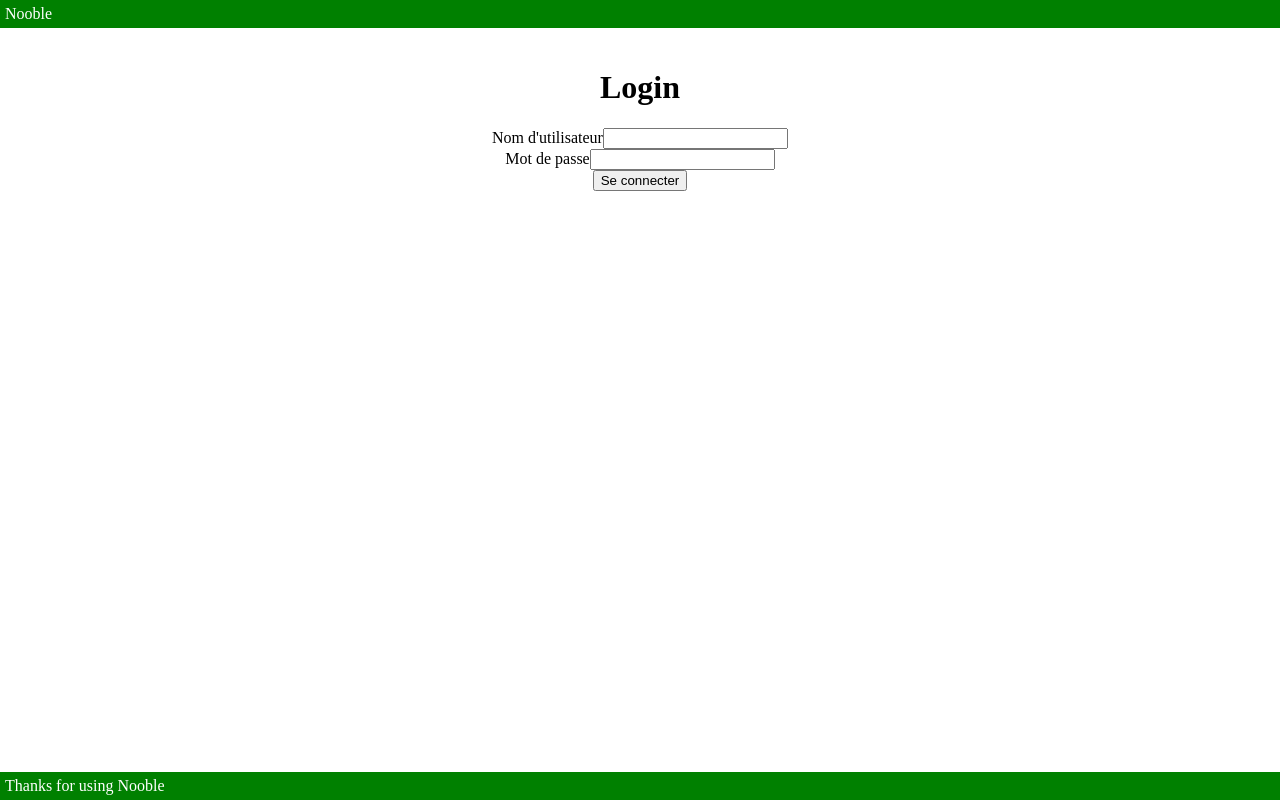
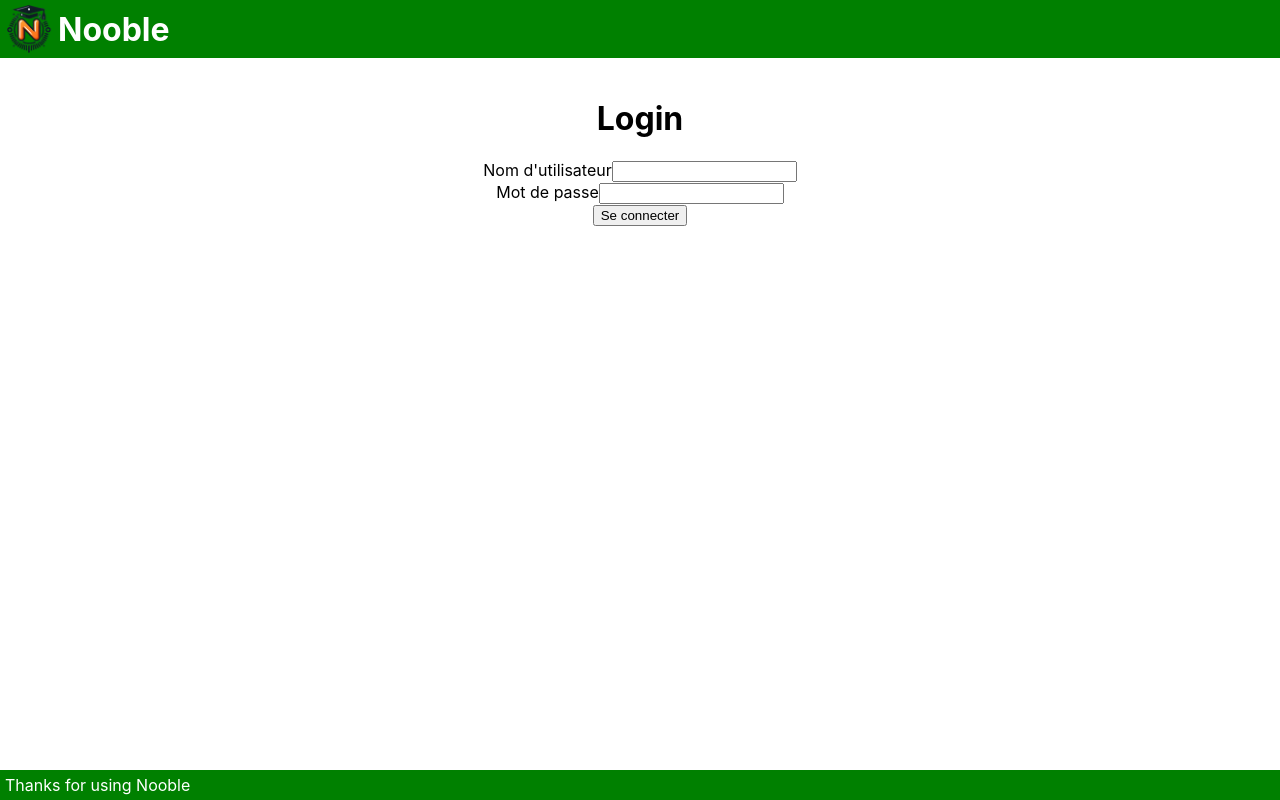
Before and after one commit to SimonMenicot/WE4A-SI40, a PHP site: page /login in a window 1280 px wide. Run offline with PHP 8.4, Linux system fonts and the light colour scheme.

Commit message:
Add logo + modif font

```diff
--- a/header.php
+++ b/header.php
@@ -8,12 +8,18 @@ function drawHeader(string $title): void
 	<!DOCTYPE html>
 <html>
 <head>
-	<title><?php echo $title ?> - Nooble</title>
-	<link rel="stylesheet" href="<?php echo NOOBLE_CONFIG["SERVER"]["PATH_NAME"] ?>/static/styles/index.css"/>
-	<script src="<?php echo NOOBLE_CONFIG["SERVER"]["PATH_NAME"] ?>/static/scripts/index.js"></script>
+	<title><?= $title ?> - Nooble</title>
+	<link rel="stylesheet" href="<?= NOOBLE_CONFIG["SERVER"]["PATH_NAME"] ?>/static/styles/index.css"/>
+	<link rel="icon" type="image/png" href="<?= NOOBLE_CONFIG["SERVER"]["PATH_NAME"] ?>/static/images/logo.png">
+	<script src="<?= NOOBLE_CONFIG["SERVER"]["PATH_NAME"] ?>/static/scripts/index.js"></script>
 </head>
 <body>
-	<header>Nooble</header>
+	<header>
+		<div id="head">
+			<img src="<?= NOOBLE_CONFIG["SERVER"]["PATH_NAME"] ?>/static/images/logo.png" width="48" height="48">
+			<h1><a href="<?= NOOBLE_CONFIG["SERVER"]["PATH_NAME"] ?>">Nooble</a></h1>
+		</div>
+	</header>
 	<div id="root">
 		<main>
 	<?php
--- a/static/styles/index.css
+++ b/static/styles/index.css
@@ -1,6 +1,16 @@
 header {
 	display: static;
 	top: 0px;
+}
+
+#head{
+	display:flex;
+	align-items:center;
+}
+
+#head h1{
+	margin:0;
+	padding-left:5px;
 }
 
 header, footer{
@@ -19,6 +29,7 @@ body {
 	display: flex;
 	flex-direction: column;
 	height: 100%;
+	font-family: -apple-system,BlinkMacSystemFont,"Segoe UI",Roboto,"Helvetica Neue",Arial,"Noto Sans","Liberation Sans",sans-serif,"Apple Color Emoji","Segoe UI Emoji","Segoe UI Symbol","Noto Color Emoji";
 }
 
 #root {
@@ -39,3 +50,8 @@ main {
 
 	text-align: center;
 }
+
+h1 a{
+	text-decoration: none;
+	color: inherit;
+}
```
Also changed, not shown: static/images/logo.png (added).
